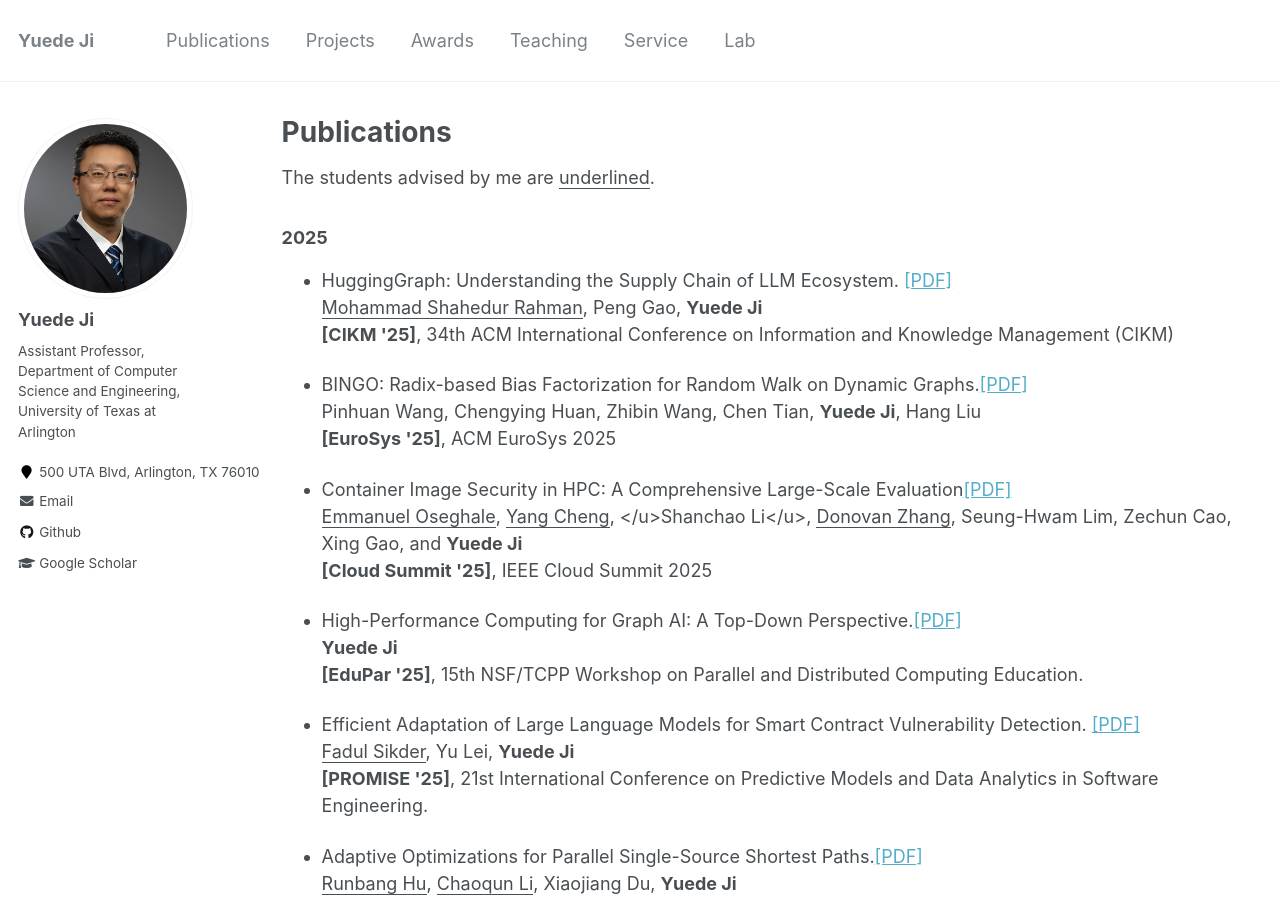
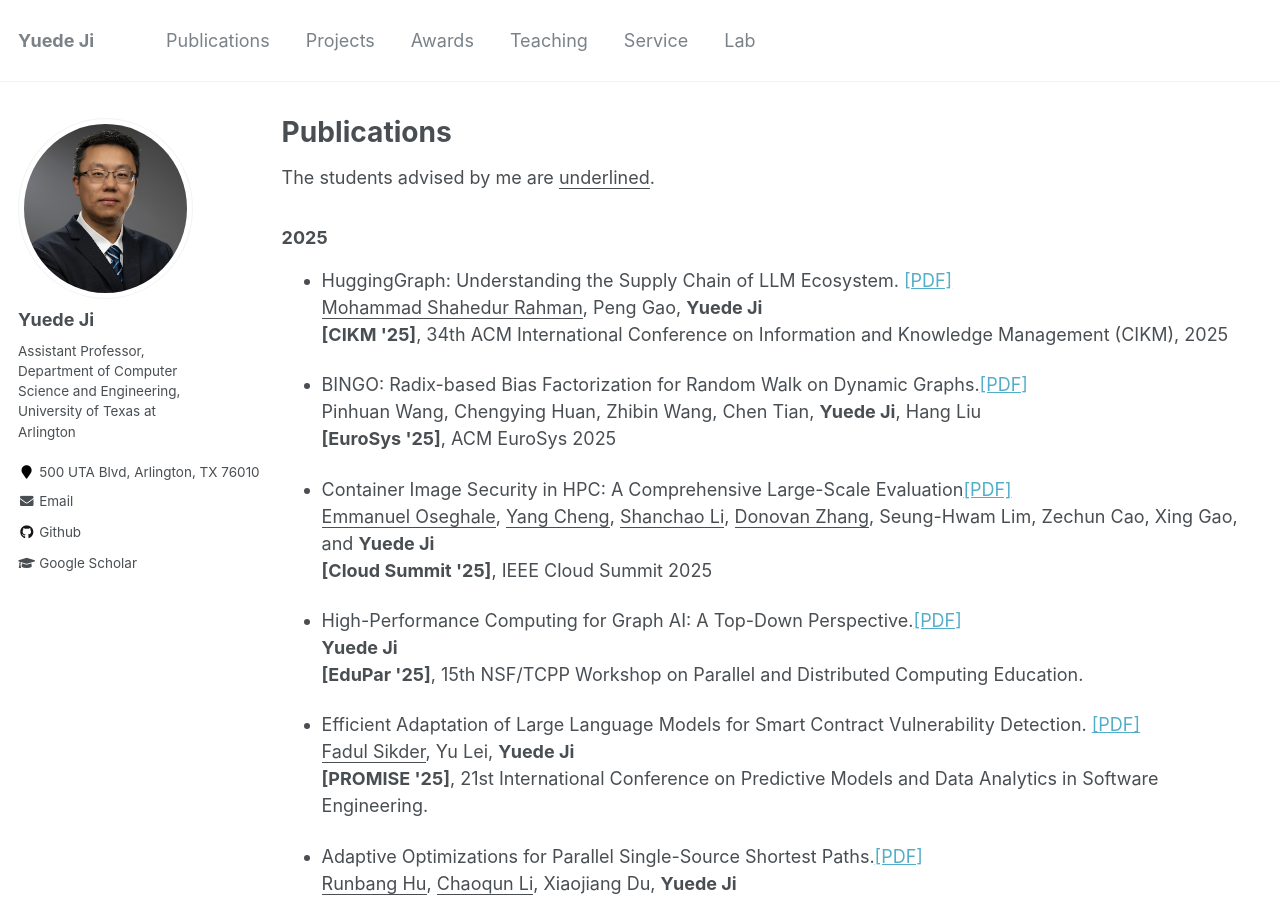
Before and after one commit to yuede/yuede.github.io, a Jekyll site: the page built from _pages/publications.md, in a window 1280 px wide and 900 px high. Built offline with Jekyll 4.4.1, drawn with Linux system fonts in a browser that asks for light colours.

Commit message:
update publication

```diff
--- a/_pages/publications.md
+++ b/_pages/publications.md
@@ -12,14 +12,14 @@ The students advised by me are <u>underlined</u>.
 ### 2025
 * HuggingGraph: Understanding the Supply Chain of LLM Ecosystem. [[PDF]](https://arxiv.org/pdf/2507.14240)<br/>
 <u>Mohammad Shahedur Rahman</u>, Peng Gao, <strong>Yuede Ji</strong><br/>
-<strong>[CIKM \'25]</strong>, 34th ACM International Conference on Information and Knowledge Management (CIKM)<br/>
+<strong>[CIKM \'25]</strong>, 34th ACM International Conference on Information and Knowledge Management (CIKM), 2025<br/>
 
 * BINGO: Radix-based Bias Factorization for Random Walk on Dynamic Graphs.[[PDF]](https://dl.acm.org/doi/10.1145/3689031.3717456)<br/>
 Pinhuan Wang, Chengying Huan, Zhibin Wang, Chen Tian, <strong>Yuede Ji</strong>, Hang Liu<br/>
 <strong>[EuroSys \'25]</strong>, ACM EuroSys 2025<br/>
 
 * Container Image Security in HPC: A Comprehensive Large-Scale Evaluation[[PDF]](./)<br/>
-<u>Emmanuel Oseghale</u>, <u>Yang Cheng</u>, </u>Shanchao Li</u>, <u>Donovan Zhang</u>, Seung-Hwam Lim, Zechun Cao, Xing Gao, and <strong>Yuede Ji</strong><br/>
+<u>Emmanuel Oseghale</u>, <u>Yang Cheng</u>, <u>Shanchao Li</u>, <u>Donovan Zhang</u>, Seung-Hwam Lim, Zechun Cao, Xing Gao, and <strong>Yuede Ji</strong><br/>
 <strong>[Cloud Summit \'25]</strong>, IEEE Cloud Summit 2025<br/>
 
 * High-Performance Computing for Graph AI: A Top-Down Perspective.[[PDF]](https://tcpp.cs.gsu.edu/curriculum/sites/default/files/Edupar101.pdf)<br/>
```
Also changed, not shown: _pages/award.md (+1 -1 lines).
